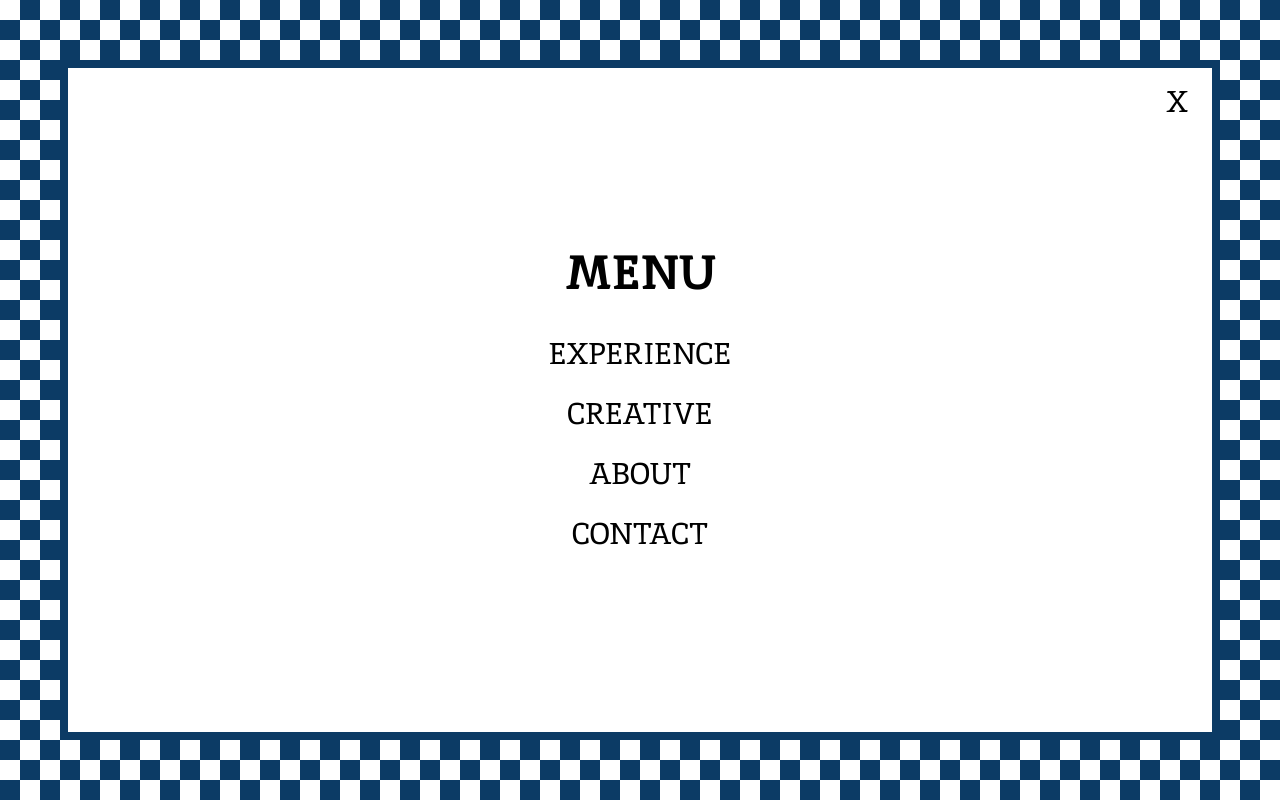
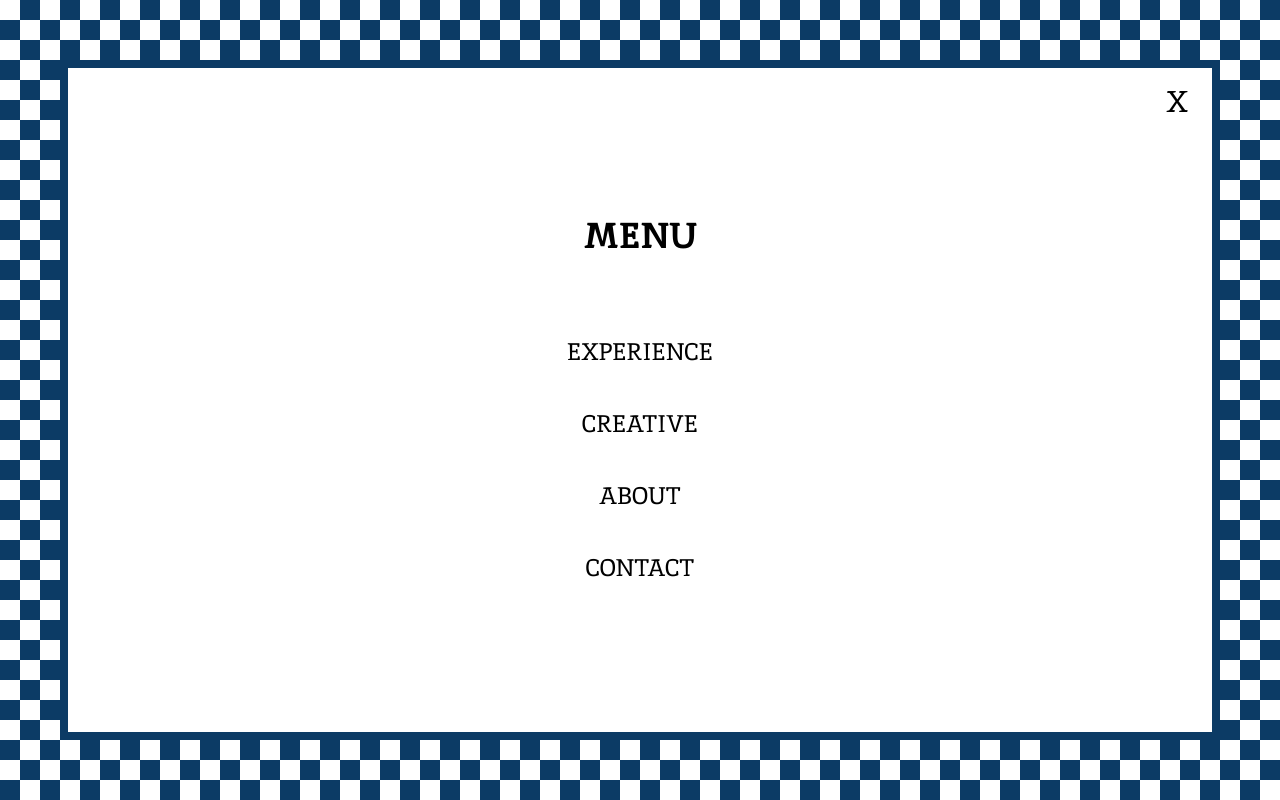
Before and after one commit to mwcui/portfolio, a Next.js app: page / in a window 1280 px wide. Both pictures are taken after a click on the button "Menu". Built offline with nearby package versions, Linux system fonts and the light colour scheme.

Commit message:
menu tweaks

```diff
--- a/src/app/Components/menu.js
+++ b/src/app/Components/menu.js
@@ -9,8 +9,8 @@ const Menu = ({ closeMenu }) => {
         >
           X
         </button>
-        <h1 className="text-5xl font-bold font-inika mb-10">MENU</h1>
-        <ul className="space-y-6 text-3xl font-inika">
+        <h1 className="text-4xl font-bold font-inika mb-20">MENU</h1>
+        <ul className="space-y-10 text-2xl font-inika">
           <li className="hover:text-gray-600 cursor-pointer">EXPERIENCE</li>
           <li className="hover:text-gray-600 cursor-pointer">CREATIVE</li>
           <li className="hover:text-gray-600 cursor-pointer">ABOUT</li>
```
